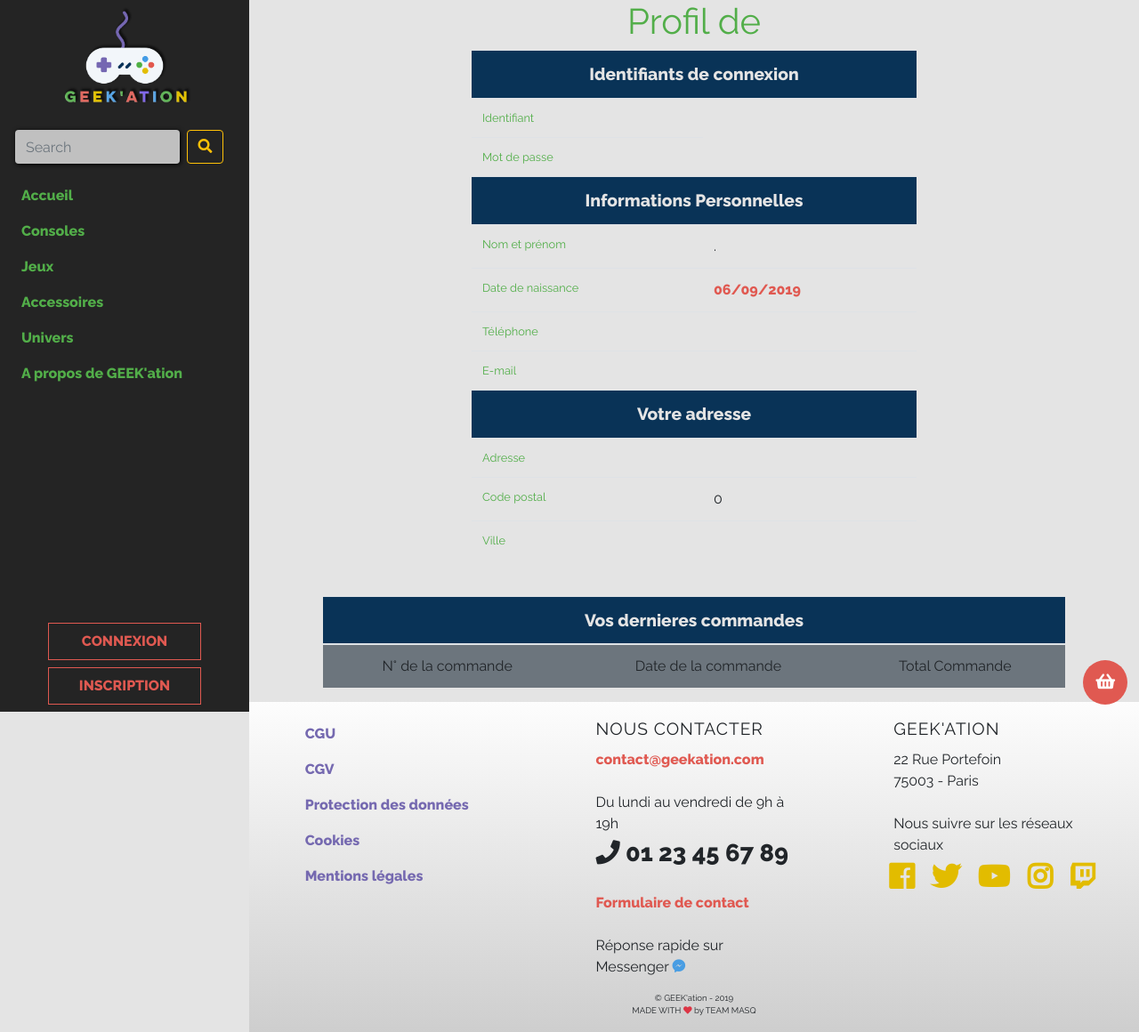
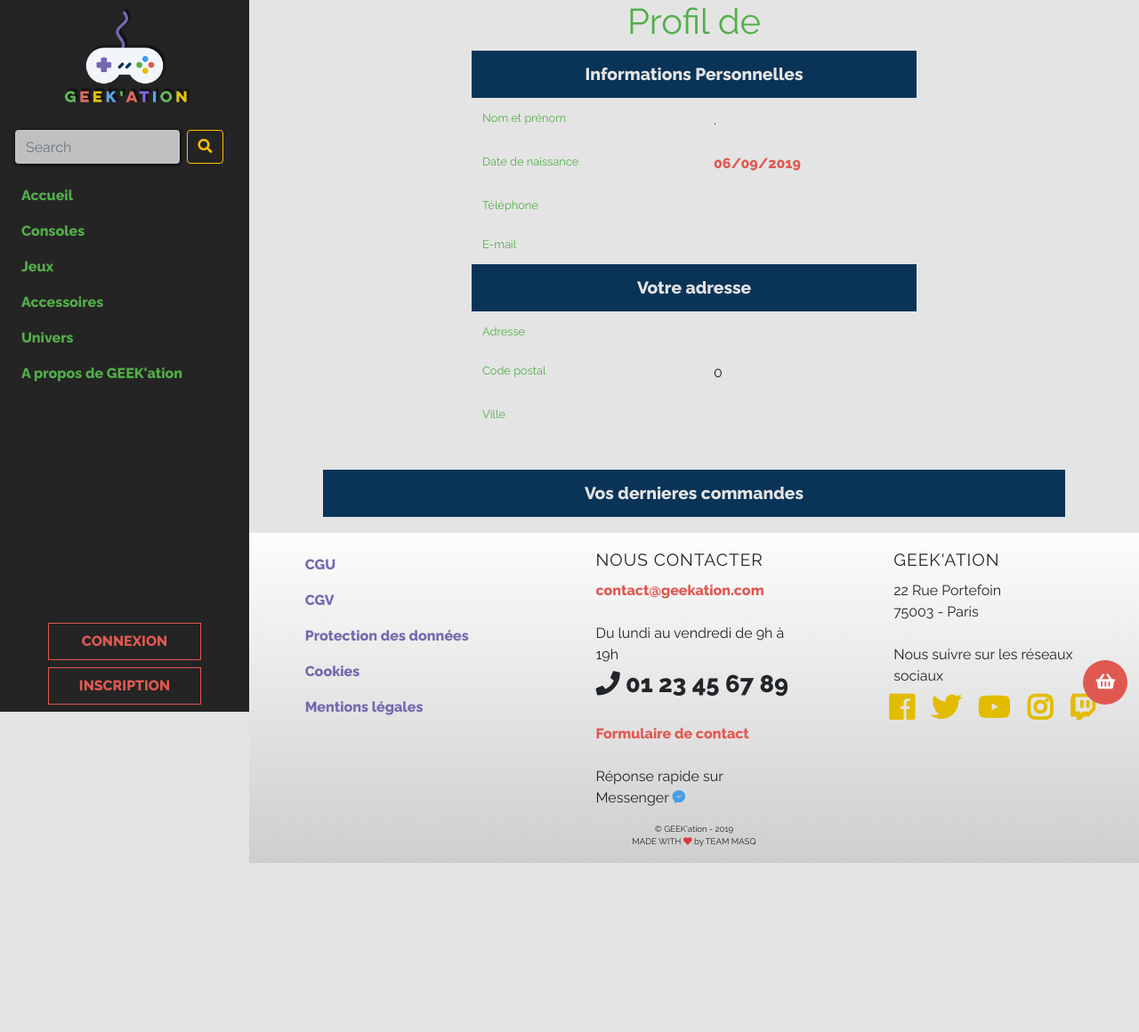
Before and after one commit to Ultrajet/geekation, a Symfony app: template templates/membre/profil.html.twig in a window 1280 px wide. Shown: the whole page at 89% size. After the commit the page ends 970 px from the top, so only its background shows below. Run offline with Twig, Linux system fonts and the light colour scheme; the template is opened without the code that fills it, so the values that code supplies are empty; some libraries are stand-ins or nearby versions.

Commit message:
GROS COMMIT SALE

```diff
--- a/src/Controller/AdminController.php
+++ b/src/Controller/AdminController.php
@@ -210,7 +210,7 @@ class AdminController extends AbstractController
     public function adminMembresUpdate($id, Request $request)
     {
         $manager = $this->getDoctrine()->getManager();
-        $membre = $manager->find(MembreS::class, $id);
+        $membre = $manager->find(Membres::class, $id);
 
 
         $form = $this->createForm(MembreType::class, $membre, array(
--- a/templates/admin/commande_form.html.twig
+++ b/templates/admin/commande_form.html.twig
@@ -169,7 +169,7 @@
                 alert("Veuillez renseigner tous les champs.");
             }
             else {
-                $("tbody").html('<tr><td style="color:blue">' + $selectProduits.val() + '</td><td>' + $dpd.val() + '</td><td>' + $dpf.val() + '</td><td>?montant?</td></tr><tr><td colspan="4" style="color:red">/!\\ CRUD COMMANDE EN TRAVAUX /!\\</td></tr>');
+                $("tbody").html('<tr><td style="color:blue">' + $selectProduits.val() + '</td><td>' + $dpd.val() + '</td><td>' + $dpf.val() + '</td><td></td></tr><tr><td colspan="4" style="color:red">/!\\ CRUD COMMANDE EN TRAVAUX /!\\</td></tr>');
                 // $.ajax({
                 //     method: 'GET',
                 //     url: "{{ path('admin_ajax_produit') }}",
--- a/templates/admin/commande_list.html.twig
+++ b/templates/admin/commande_list.html.twig
@@ -11,7 +11,7 @@
         </div>
 
 
-    <table class="table table-striped col-8 mx-auto">
+    <table class="table col-8 mx-auto">
         <tbody>
             {% for comm in commandes %}
             <tr class="text-center">
--- a/templates/membre/profil.html.twig
+++ b/templates/membre/profil.html.twig
@@ -7,18 +7,6 @@
 
 
 <table class="col-md-6 col-sm-10 col-xs-6 mx-auto table profilclient">
-    <th colspan="2" class="identifiant">Identifiants de connexion</th>
-    <tr>
-        <td class="vert">Identifiant</td>
-        <td>
-            <strong>{{ app.user.username }}</strong>
-        </td>
-    </tr>
-    <tr>
-        <td class="vert">Mot de passe</td>
-
-    </tr>
-
     <th colspan="2" class="information">Informations Personnelles</th>
     <tr>
         <td class="vert">Nom et prénom</td>
@@ -73,21 +61,21 @@
     <tbody>
 
         {% set total = 0  %}
-        <tr class="profilclientcommandesthead text-center bg-secondary" >
-            <td>N° de la commande</td>
-            <td>Date de la commande</td>
-            <td>Total Commande</td>
+        {% for c in app.user.commandes %}
+        <tr class="profilclientcommandesthead text-center bg-info">
+            <th>N° de la commande</th>
+            <th>Date de la commande</th>
+            <th>Total Commande</th>
         </tr>
         <tr class='text-center'>
-            {% for c in app.user.commandes %}
             <td>{{ c.id }}</td>
             <td>{{ c.dateEnregistrement | date('d/m/Y') }}</td>
             <td>{{ c.montant | number_format(2, ',', ' ') }}€</td>
         </tr>
-         <tr class='text-center bg-secondary'>
-        <td>Produits</td>
-        <td>Date Debut Location</td>
-        <td>Date Fin Location</td>
+        <tr class='text-center bg-light'>
+            <th>Produits</th>
+            <th>Date Debut Location</th>
+            <th>Date Fin Location</th>
         </tr>
         {% for pc in c.produitsCommandes %}
         <tr class='text-center'>
```
Also changed, not shown: src/Form/ContactType.php (+11 -2 lines), templates/admin/membre_list.html.twig (+9 -3 lines), templates/base/contact.html.twig (+2 -0 lines), templates/membre/inscription.html.twig (+16 -3 lines), templates/security/login.html.twig (+2 -0 lines).
